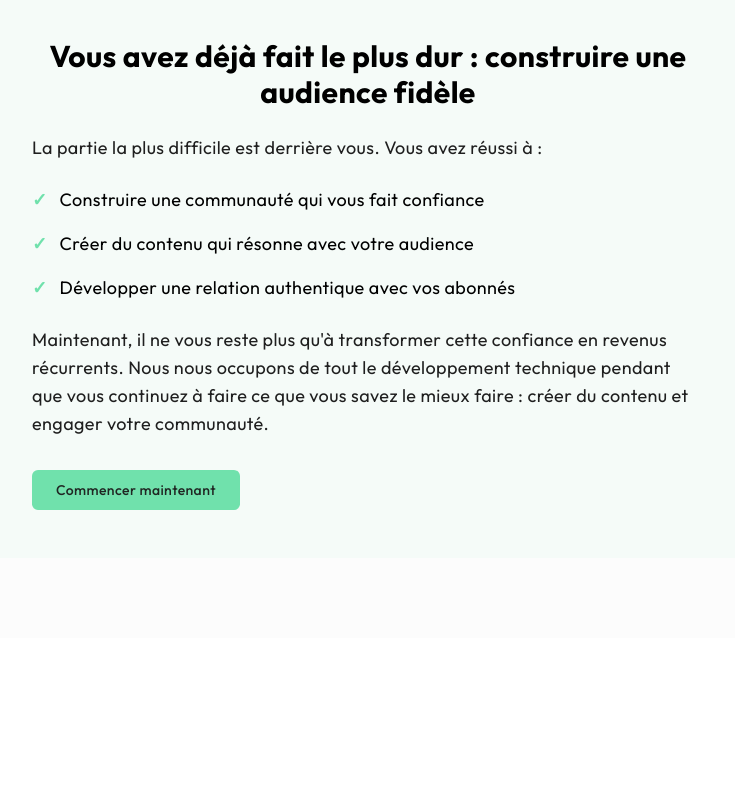
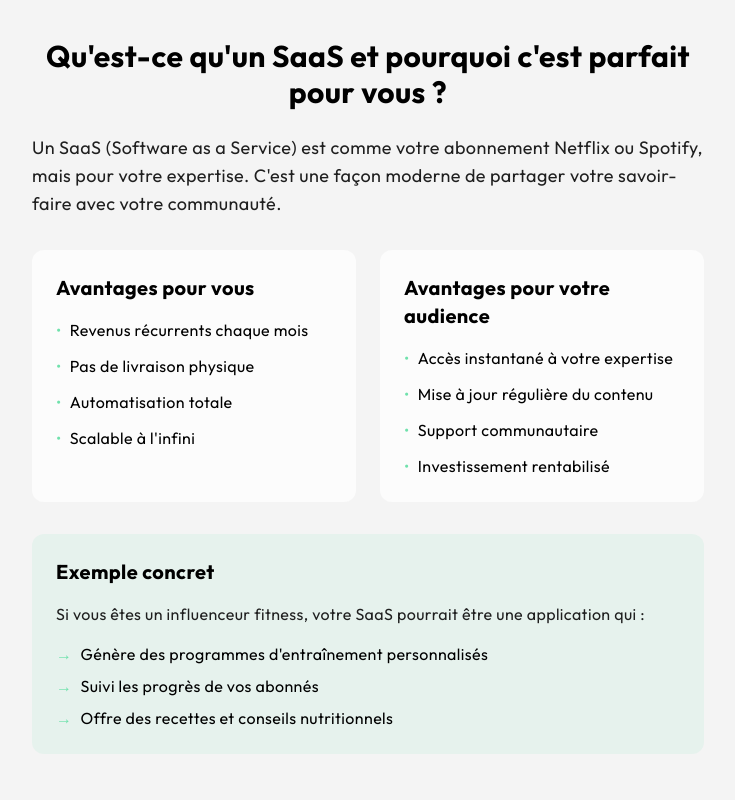
Before and after one commit to NicolasHrt/creator-saas, a Next.js app: page / in a window 1280 px wide. Shown: the part 1020-1820 px from the top of the page, without its empty margins (272-1007 px from the left). Before the commit the page ends 1658 px from the top, so only its background shows below. Built offline with nearby package versions, Linux system fonts and the light colour scheme.

Commit message:
feat: add what is a saas

```diff
--- a/app/page.tsx
+++ b/app/page.tsx
@@ -33,6 +33,89 @@ export default function Home() {
               <p className="text-sm text-muted-foreground mt-4">
                 Ajustez les valeurs pour voir votre potentiel de revenus
               </p>
+            </div>
+
+            <div className="mt-20 max-w-3xl mx-auto">
+              <div className="bg-muted/50 rounded-2xl p-8 md:p-12">
+                <h3 className="text-2xl md:text-3xl font-bold mb-6">
+                  Qu'est-ce qu'un SaaS et pourquoi c'est parfait pour vous ?
+                </h3>
+                <div className="space-y-6 text-left">
+                  <p className="text-lg text-muted-foreground">
+                    Un SaaS (Software as a Service) est comme votre abonnement Netflix ou Spotify,
+                    mais pour votre expertise. C'est une façon moderne de partager votre
+                    savoir-faire avec votre communauté.
+                  </p>
+
+                  <div className="grid md:grid-cols-2 gap-6 mt-8">
+                    <div className="bg-background p-6 rounded-xl">
+                      <h4 className="text-xl font-bold mb-4">Avantages pour vous</h4>
+                      <ul className="space-y-3">
+                        <li className="flex items-start gap-2">
+                          <span className="text-primary">•</span>
+                          <span>Revenus récurrents chaque mois</span>
+                        </li>
+                        <li className="flex items-start gap-2">
+                          <span className="text-primary">•</span>
+                          <span>Pas de livraison physique</span>
+                        </li>
+                        <li className="flex items-start gap-2">
+                          <span className="text-primary">•</span>
+                          <span>Automatisation totale</span>
+                        </li>
+                        <li className="flex items-start gap-2">
+                          <span className="text-primary">•</span>
+                          <span>Scalable à l'infini</span>
+                        </li>
+                      </ul>
+                    </div>
+
+                    <div className="bg-background p-6 rounded-xl">
+                      <h4 className="text-xl font-bold mb-4">Avantages pour votre audience</h4>
+                      <ul className="space-y-3">
+                        <li className="flex items-start gap-2">
+                          <span className="text-primary">•</span>
+                          <span>Accès instantané à votre expertise</span>
+                        </li>
+                        <li className="flex items-start gap-2">
+                          <span className="text-primary">•</span>
+                          <span>Mise à jour régulière du contenu</span>
+                        </li>
+                        <li className="flex items-start gap-2">
+                          <span className="text-primary">•</span>
+                          <span>Support communautaire</span>
+                        </li>
+                        <li className="flex items-start gap-2">
+                          <span className="text-primary">•</span>
+                          <span>Investissement rentabilisé</span>
+                        </li>
+                      </ul>
+                    </div>
+                  </div>
+
+                  <div className="mt-8 p-6 bg-primary/10 rounded-xl">
+                    <h4 className="text-xl font-bold mb-4">Exemple concret</h4>
+                    <p className="text-muted-foreground">
+                      Si vous êtes un influenceur fitness, votre SaaS pourrait être une application
+                      qui :
+                    </p>
+                    <ul className="mt-4 space-y-2">
+                      <li className="flex items-start gap-2">
+                        <span className="text-primary">→</span>
+                        <span>Génère des programmes d'entraînement personnalisés</span>
+                      </li>
+                      <li className="flex items-start gap-2">
+                        <span className="text-primary">→</span>
+                        <span>Suivi les progrès de vos abonnés</span>
+                      </li>
+                      <li className="flex items-start gap-2">
+                        <span className="text-primary">→</span>
+                        <span>Offre des recettes et conseils nutritionnels</span>
+                      </li>
+                    </ul>
+                  </div>
+                </div>
+              </div>
             </div>
 
             <div className="mt-20 max-w-3xl mx-auto">
```
